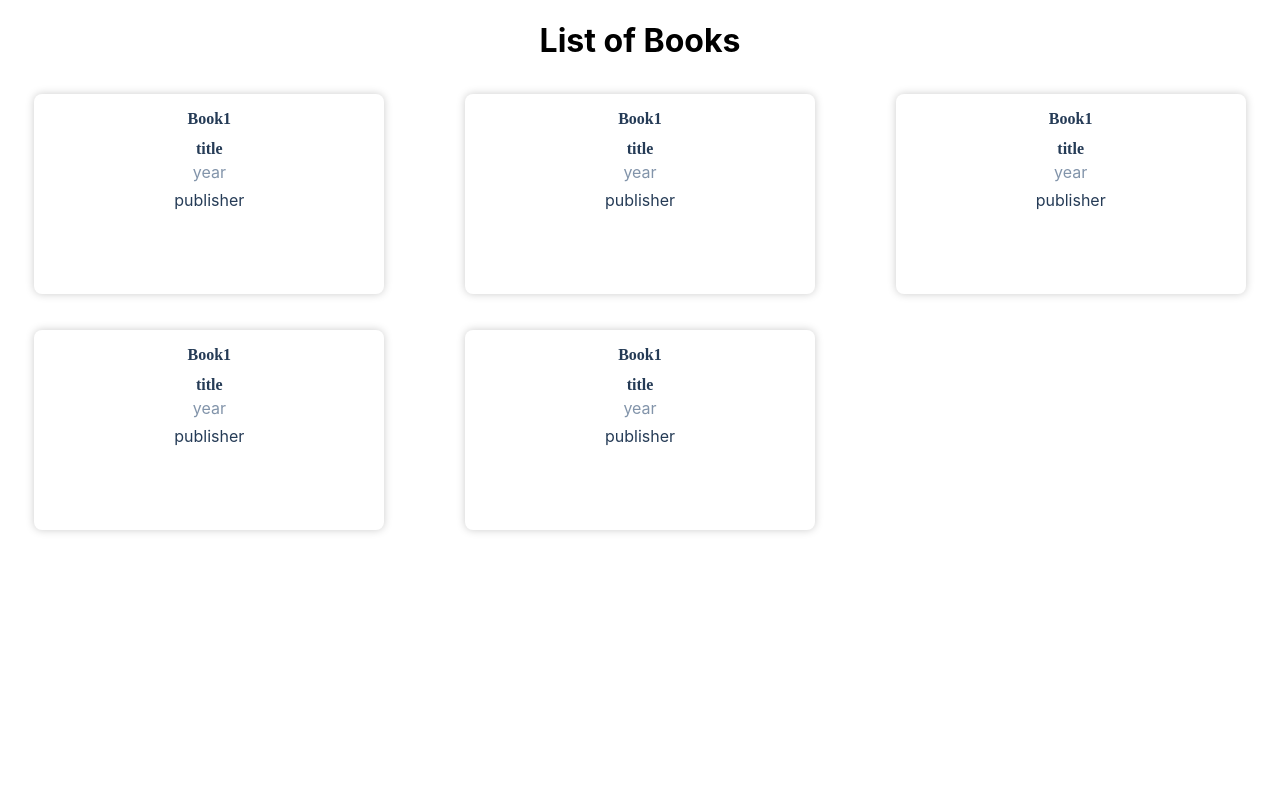
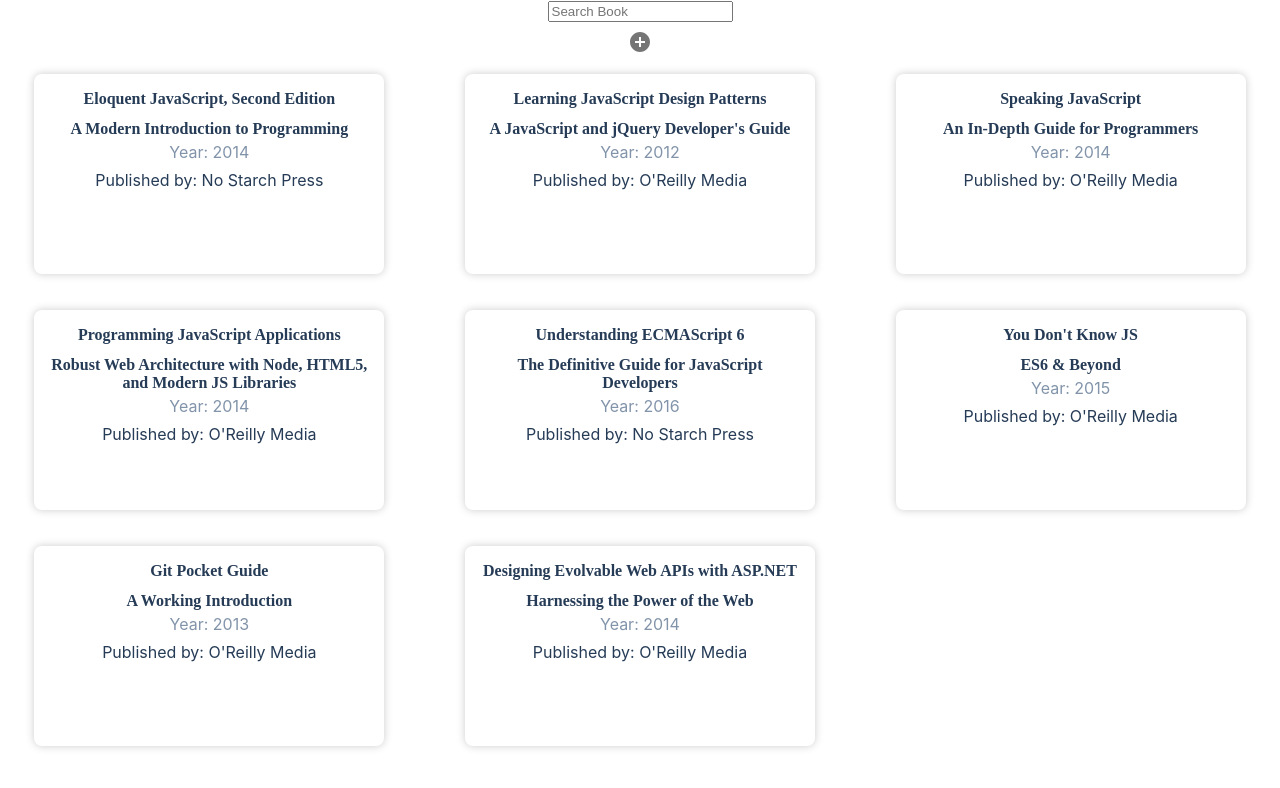
Before and after one commit to Shreyas-hacker/Book-Library, a React (Create React App) app in the folder client/: page / in a window 1280 px wide. Shown: the top 788 px of the page. Built offline with nearby package versions, Linux system fonts and the light colour scheme.

Commit message:
added seaerch bar and add button

```diff
--- a/client/package.json
+++ b/client/package.json
@@ -4,6 +4,10 @@
   "private": true,
   "proxy": "http://localhost:3001",
   "dependencies": {
+    "@emotion/react": "^11.10.8",
+    "@emotion/styled": "^11.10.8",
+    "@mui/icons-material": "^5.11.16",
+    "@mui/material": "^5.12.2",
     "@testing-library/jest-dom": "^5.16.5",
     "@testing-library/react": "^13.4.0",
     "@testing-library/user-event": "^13.5.0",
--- a/client/src/App.js
+++ b/client/src/App.js
@@ -1,11 +1,29 @@
 import './App.css';
+import { useState } from 'react';
 import BookList from './Books/BookList';
+import bookList from './bookList';
+import IconButton from '@mui/material/IconButton';
+import AddCircleIcon from '@mui/icons-material/AddCircle';
 
 function App() {
+  const [books, setBooks] = useState(bookList["books"]);
+  const [searchedItem, setSearchedItem] = useState("");
+
+  function searchBook(e) {
+    setSearchedItem(e.target.value);
+  }
+
   return (
     <div className="App">
-      <h1>List of Books</h1>
-      <BookList/>
+      <div>
+        <input type="text" value={searchedItem} placeholder="Search Book" onChange={searchBook}/>
+      </div>
+      <IconButton aria-label="add" onClick={() => {
+        console.log("Add Book");
+      }}>
+        <AddCircleIcon />
+      </IconButton>
+      <BookList Books={books}/>
     </div>
   );
 }
--- a/client/src/Books/Book.js
+++ b/client/src/Books/Book.js
@@ -1,14 +1,14 @@
 import React from "react"
 import './Book.css';
 
-function Book(){
+function Book({book}){
     return(
         <div className="Card">
             <div className="CardContent">
-                <p className="CardBook">Book1</p>
-                <p className="CardTitle">title</p>
-                <p className="CardYear">year</p>
-                <p className="CardPublisher">publisher</p>
+                <p className="CardTitle">{book.title}</p>
+                <p className="CardTitle">{book.subtitle}</p>
+                <p className="CardYear">Year: {book.published.slice(0,4)}</p>
+                <p className="CardPublisher">Published by: {book.publisher}</p>
             </div>
         </div>
     )
--- a/client/src/Books/BookList.js
+++ b/client/src/Books/BookList.js
@@ -2,14 +2,12 @@ import Book from "./Book";
 import './BookList.css'
 
 
-function BookList(){
+function BookList({Books}){
     return (
         <div class="grid">
-            <Book/>
-            <Book/>
-            <Book/>
-            <Book/>
-            <Book/>
+            {Books.map((book) => (
+                <Book key={book.isbn} book={book} />
+            ))}
         </div>
     )
 }
--- /dev/null
+++ b/client/src/bookList.js
@@ -0,0 +1,70 @@
+const bookList = {
+    "books" : [
+      {
+        "isbn": "9781593275846",
+        "title": "Eloquent JavaScript, Second Edition",
+        "subtitle": "A Modern Introduction to Programming",
+        "author": "Marijn Haverbeke",
+        "published": "2014-12-14T00:00:00.000Z",
+        "publisher": "No Starch Press",
+      },
+      {
+        "isbn": "9781449331818",
+        "title": "Learning JavaScript Design Patterns",
+        "subtitle": "A JavaScript and jQuery Developer's Guide",
+        "author": "Addy Osmani",
+        "published": "2012-07-01T00:00:00.000Z",
+        "publisher": "O'Reilly Media",
+      },
+      {
+        "isbn": "9781449365035",
+        "title": "Speaking JavaScript",
+        "subtitle": "An In-Depth Guide for Programmers",
+        "author": "Axel Rauschmayer",
+        "published": "2014-02-01T00:00:00.000Z",
+        "publisher": "O'Reilly Media",
+      },
+      {
+        "isbn": "9781491950296",
+        "title": "Programming JavaScript Applications",
+        "subtitle": "Robust Web Architecture with Node, HTML5, and Modern JS Libraries",
+        "author": "Eric Elliott",
+        "published": "2014-07-01T00:00:00.000Z",
+        "publisher": "O'Reilly Media",
+      },
+      {
+        "isbn": "9781593277574",
+        "title": "Understanding ECMAScript 6",
+        "subtitle": "The Definitive Guide for JavaScript Developers",
+        "author": "Nicholas C. Zakas",
+        "published": "2016-09-03T00:00:00.000Z",
+        "publisher": "No Starch Press",
+      },
+      {
+        "isbn": "9781491904244",
+        "title": "You Don't Know JS",
+        "subtitle": "ES6 & Beyond",
+        "author": "Kyle Simpson",
+        "published": "2015-12-27T00:00:00.000Z",
+        "publisher": "O'Reilly Media",
+      },
+      {
+        "isbn": "9781449325862",
+        "title": "Git Pocket Guide",
+        "subtitle": "A Working Introduction",
+        "author": "Richard E. Silverman",
+        "published": "2013-08-02T00:00:00.000Z",
+        "publisher": "O'Reilly Media",
+      },
+      {
+        "isbn": "9781449337711",
+        "title": "Designing Evolvable Web APIs with ASP.NET",
+        "subtitle": "Harnessing the Power of the Web",
+        "author": "Glenn Block, et al.",
+        "published": "2014-04-07T00:00:00.000Z",
+        "publisher": "O'Reilly Media",
+      }
+    ]
+}
+
+export default bookList;
```
Also changed, not shown: client/src/logo.svg (deleted), 1 other file (tests, documents, lock files or other folders).
